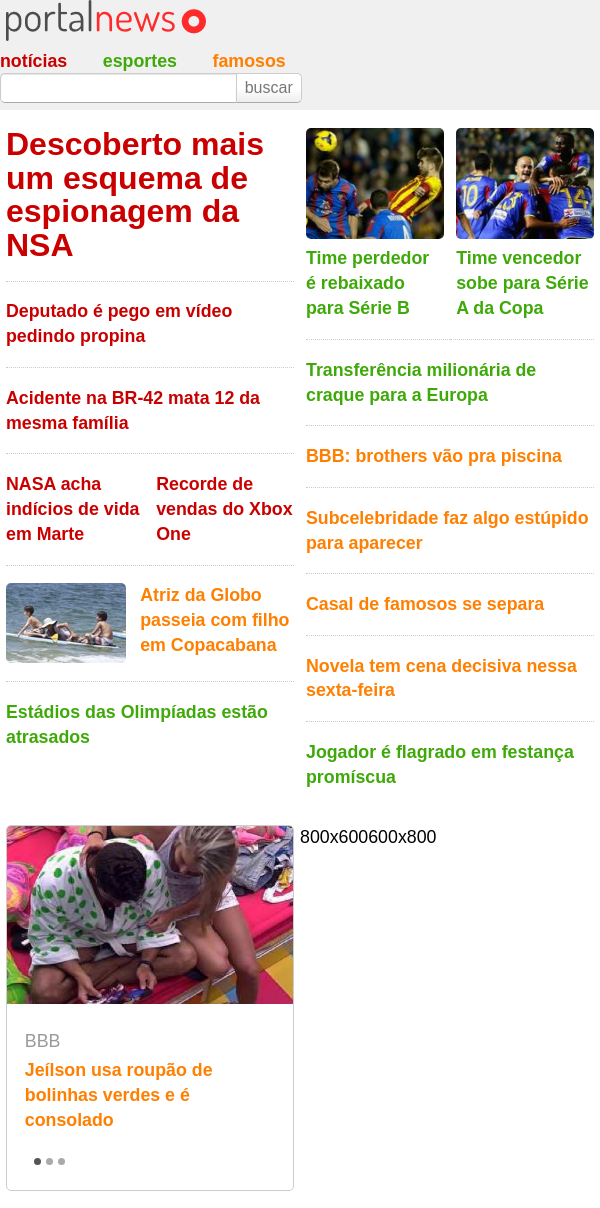
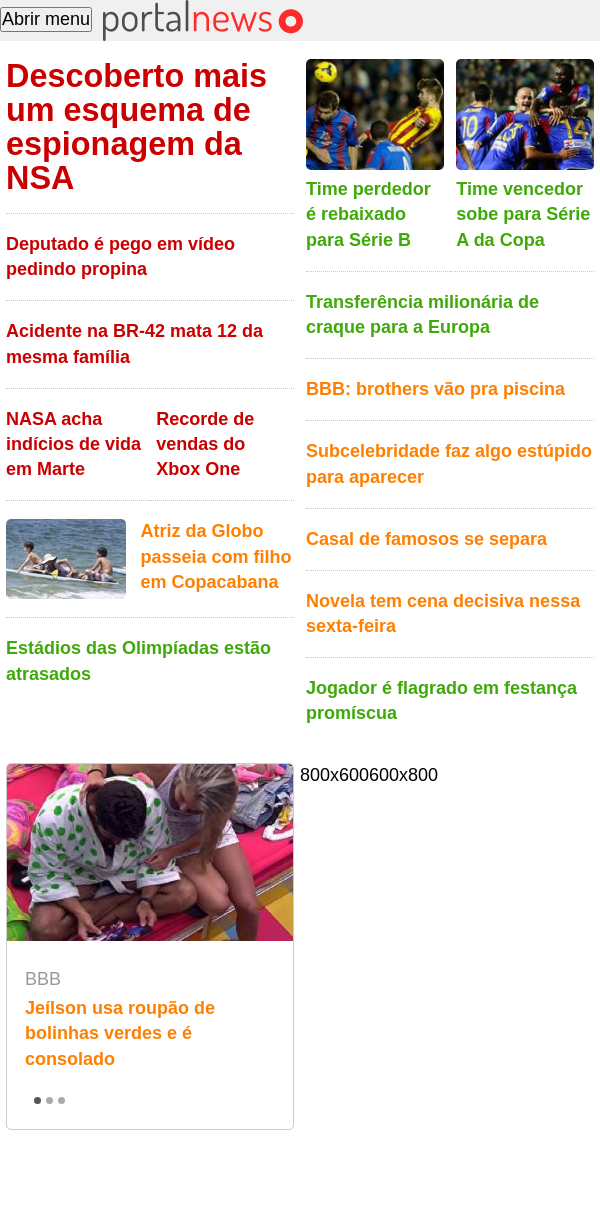
Before and after one commit to rodoctor/AluraBackup, a PHP site: page / in a window 600 px wide. After the commit the page ends 1130 px from the top, so only its background shows below. Run offline with PHP 8.4, Linux system fonts and the light colour scheme.

Commit message:
Menu lateral - Breakpoint max-width 600

```diff
--- a/WEB DESIGN RESPONSIVO/projeto/css/exercicios.css
+++ b/WEB DESIGN RESPONSIVO/projeto/css/exercicios.css
@@ -1,33 +1,6 @@
-@media (min-width: 600px) {
-    html {
-        font-size: 1.1125em;
-    }
-}
-
-@media (min-width: 1000px) {
-    html {
-        font-size: 1.25em;
-    }
-}
-
 .secao {
     width: 100%;
 }
-
-@media (min-width: 600px) {
-    .secao {
-        width: 50%;
-        float: left;
-    }
-}
-
-@media (min-width: 1000px) {
-    .secao {
-        width: 33.333%;
-        float: left;
-    }
-}
-
 
 .mini {
     width: 50%;
@@ -73,3 +46,67 @@ img {
 .barra-nav {
     margin: 0.4em 0;
 }
+
+@media (min-width: 600px) {
+    html {
+        font-size: 1.125em;
+    }
+    .secao {
+        width: 50%;
+        float: left;
+    }
+}
+
+@media (min-width: 1000px) {
+    html {
+        font-size: 1.25em;
+    }
+    .secao {
+        width: 33.333%;
+    }
+}
+
+@media (max-width: 600px) {
+  .barra-nav {
+      background: #f0f0f0;
+      padding: 1em;
+      margin: 0;
+
+      height: 100%;
+      width: 90%;
+      max-width: 320px;
+
+      position: fixed;
+      z-index: 1;
+      top: 0;
+      left: -90%;
+
+      transition: left 0.3s ease-out;
+  }
+  .menu-ativo .barra-nav {
+      left: 0;
+  }
+  .menu-principal li {
+      padding: 1em 0;
+      width: 100%;
+  }
+  .menu-ativo:after {
+        content: "";
+        display: block;
+
+        position: fixed;
+        top: 0;
+        left: 0;
+        bottom: 0;
+        right: 0;
+
+        background: rgba(0,0,0,0.4);
+    }
+}
+
+@media not all and (max-width: 600px) {
+    .menu-abrir,
+    .menu-fechar {
+        display: none;
+    }
+}
--- a/WEB DESIGN RESPONSIVO/projeto/index.html
+++ b/WEB DESIGN RESPONSIVO/projeto/index.html
@@ -2,6 +2,7 @@
 <html lang="pt-br">
 <head>
 	<meta charset="UTF-8">
+	<meta name="viewport" content="width=device-width">
 	<title>Notícias.com</title>
 
 	<link rel="stylesheet" href="css/estilo.css">
@@ -12,11 +13,14 @@
 	<header>
 		<div class="container">
 
+			<button class="menu-abrir">Abrir menu</button>
+
 			<h1 class="logo">
 				<img src="img/logo.png" alt="Notícias.com">
 			</h1>
 
 			<nav class="barra-nav">
+				<button class="menu-fechar">Fechar menu</button>
 				<ul class="menu-principal">
 					<li><a href="noticias.html" class="noticias">Notícias</a>
 					<li><a href="esportes.html" class="esportes">Esportes</a>
@@ -118,5 +122,7 @@
 		document.write(width+'x'+height);
 	</script>
 
+	<script src="http://localhost:8080/target/target-script-min.js#anonymous"></script>
+
 </body>
 </html>
--- a/WEB DESIGN RESPONSIVO/projeto/js/menu.js
+++ b/WEB DESIGN RESPONSIVO/projeto/js/menu.js
@@ -0,0 +1,13 @@
+document.querySelector('.menu-abrir').onclick = function(){
+    document.documentElement.classList.add('menu-ativo');
+};
+
+document.querySelector('.menu-fechar').onclick = function(){
+    document.documentElement.classList.remove('menu-ativo');
+};
+
+document.documentElement.onclick = function(event) {
+    if (event.target === document.documentElement) {
+        document.documentElement.classList.remove('menu-ativo');
+    }
+};
```
